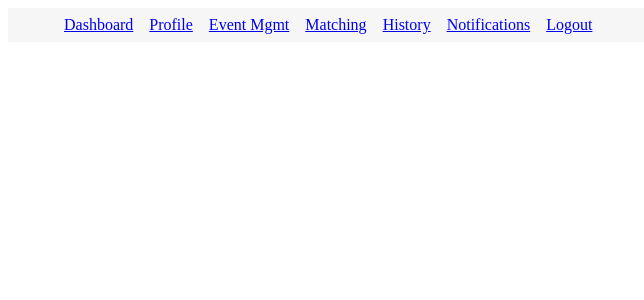
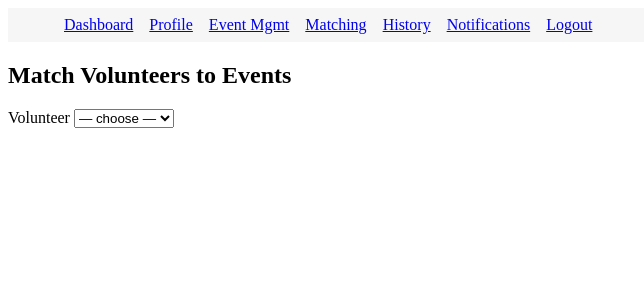
Before and after one commit to bsanchezhtx/volunteer-app, a React (Vite) app: page /admin/matching in a window 1280 px wide. Shown: the top 300 px of the page, without its empty margins (0-644 px from the left). Built offline with nearby package versions, Linux system fonts and the light colour scheme.

Commit message:
VolunteerMatching.tsx

```diff
--- a/src/routes/VolunteerMatching.tsx
+++ b/src/routes/VolunteerMatching.tsx
@@ -1,12 +1,49 @@
-import NavBar from "../components/NavBar";
-import "./VolunteerMatching.css";
+import { useState } from 'react';
+import NavBar from '../components/NavBar';
+import { volunteers, events } from '../data/mockData';
+import { bestEventFor } from '../utils/match';
+import { useNotifications } from '../context/NotificationsContext';
 
-function VolunteerMatching() {
+export default function VolunteerMatching() {
+  const [selectedId, setSelectedId] = useState('');
+  const { push } = useNotifications();
+
+  const volunteer = volunteers.find(v => v.id===selectedId);
+  const suggested = volunteer? bestEventFor(volunteer, events) : undefined;
+
   return (
     <>
-      <NavBar></NavBar>
+      <NavBar />
+      <h2>Match Volunteers to Events</h2>
+
+      <label>Volunteer&nbsp;
+        <select value={selectedId} onChange={e=>setSelectedId(e.target.value)}>
+          <option value="">— choose —</option>
+          {volunteers.map(v=>(
+            <option key={v.id} value={v.id}>{v.name}</option>
+          ))}
+        </select>
+      </label>
+
+      {volunteer && (
+        <>
+          <p><b>Skills:</b> {volunteer.skills.join(', ')}</p>
+          {suggested? (
+            <>
+              <p><b>Matched Event:</b> {suggested.name} ({suggested.date})</p>
+              <button onClick={()=>{
+                push({
+                  id: crypto.randomUUID(),
+                  text:`${volunteer.name} assigned to ${suggested.name}`,
+                });
+                alert('Assignment saved (demo)');
+              }}>
+                Assign & Notify
+              </button>
+            </>
+          ) : <p>No suitable event found.</p>}
+        </>
+      )}
     </>
   );
 }
-
-export default VolunteerMatching;
```
